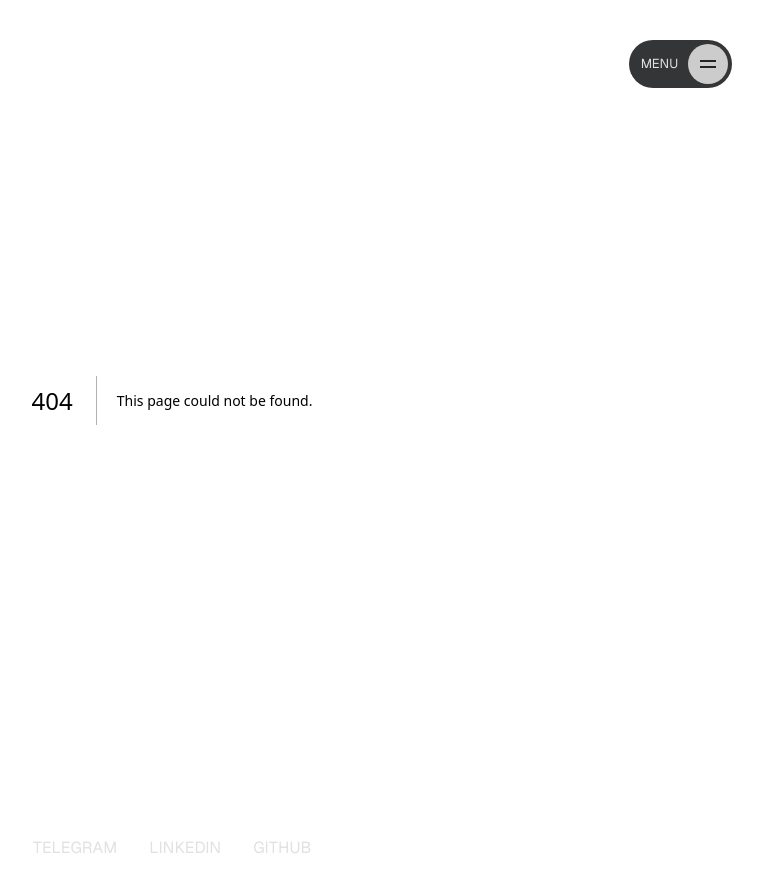
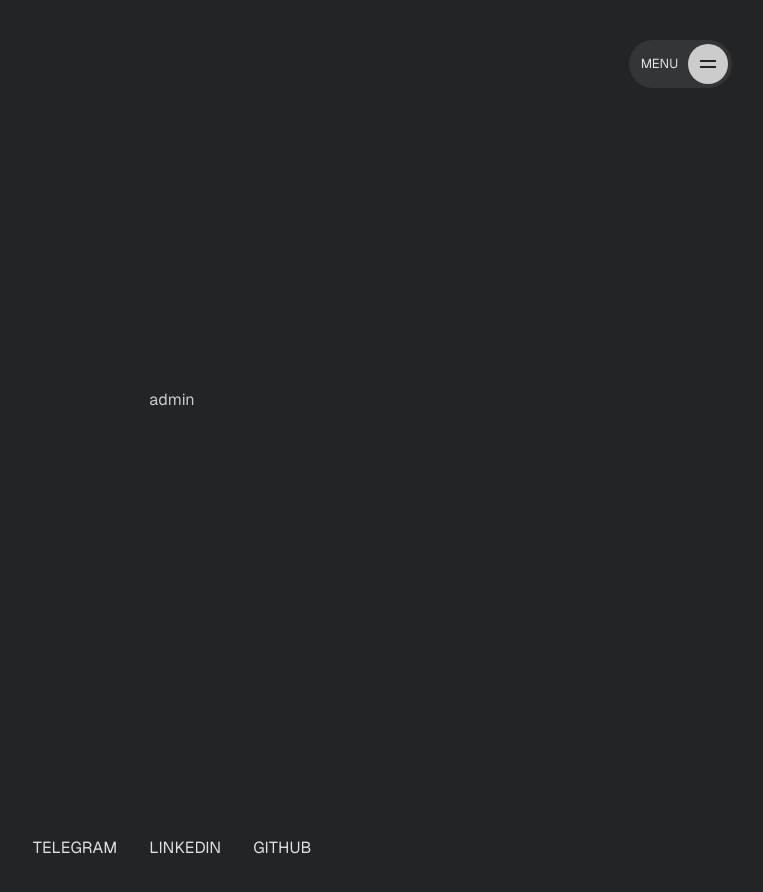
Before and after one commit to Yusuff-Dev/personal-website, a Next.js app: page /admin in a window 1280 px wide. Before the commit this address had no page. Shown: the top 892 px of the page, without its empty margins (468-1231 px from the left). Built offline with nearby package versions, Linux system fonts and the light colour scheme.

Commit message:
delete some utils

```diff
--- a/package.json
+++ b/package.json
@@ -12,7 +12,6 @@
     "@reduxjs/toolkit": "^2.2.7",
     "@studio-freight/lenis": "^1.0.42",
     "@supabase/supabase-js": "^2.45.4",
-    "firebase": "^10.13.1",
     "framer-motion": "^11.3.31",
     "geist": "^1.3.1",
     "gsap": "^3.12.5",
--- a/src/app/Provider.jsx
+++ /dev/null
@@ -1,14 +0,0 @@
-'use client'
-import { useRef } from 'react'
-import { Provider } from 'react-redux'
-import { makeStore } from './store/store'
-
-export default function StoreProvider({ children }) {
-    const storeRef = useRef()
-    if (!storeRef.current) {
-        // Create the store instance the first time this renders
-        storeRef.current = makeStore()
-    }
-
-    return <Provider store={storeRef.current}>{children}</Provider>
-}
--- /dev/null
+++ b/src/app/admin/page.jsx
@@ -0,0 +1,9 @@
+function page() {
+  return (
+    <div className="container h-screen flex items-center justify-center">
+      admin
+    </div>
+  )
+}
+
+export default page
--- a/src/app/store/hooks.js
+++ /dev/null
@@ -1,6 +0,0 @@
-import { useDispatch, useSelector, useStore } from 'react-redux'
-
-// Use throughout your app instead of plain `useDispatch` and `useSelector`
-export const useAppDispatch = useDispatch.withTypes()
-export const useAppSelector = useSelector.withTypes()
-export const useAppStore = useStore.withTypes()
--- a/src/app/store/store.js
+++ /dev/null
@@ -1,7 +0,0 @@
-import { configureStore } from '@reduxjs/toolkit'
-
-export const makeStore = () => {
-  return configureStore({
-    reducer: {},
-  })
-}
--- /dev/null
+++ b/src/components/ui/button.jsx
@@ -0,0 +1,48 @@
+import * as React from "react"
+import { Slot } from "@radix-ui/react-slot"
+import { cva } from "class-variance-authority";
+
+import { cn } from "@/lib/utils"
+
+const buttonVariants = cva(
+  "inline-flex items-center justify-center whitespace-nowrap rounded-md text-sm font-medium transition-colors focus-visible:outline-none focus-visible:ring-1 focus-visible:ring-ring disabled:pointer-events-none disabled:opacity-50",
+  {
+    variants: {
+      variant: {
+        default:
+          "bg-primary text-primary-foreground shadow hover:bg-primary/90",
+        destructive:
+          "bg-destructive text-destructive-foreground shadow-sm hover:bg-destructive/90",
+        outline:
+          "border border-input bg-background shadow-sm hover:bg-accent hover:text-accent-foreground",
+        secondary:
+          "bg-secondary text-secondary-foreground shadow-sm hover:bg-secondary/80",
+        ghost: "hover:bg-accent hover:text-accent-foreground",
+        link: "text-primary underline-offset-4 hover:underline",
+      },
+      size: {
+        default: "h-9 px-4 py-2",
+        sm: "h-8 rounded-md px-3 text-xs",
+        lg: "h-10 rounded-md px-8",
+        icon: "h-9 w-9",
+      },
+    },
+    defaultVariants: {
+      variant: "default",
+      size: "default",
+    },
+  }
+)
+
+const Button = React.forwardRef(({ className, variant, size, asChild = false, ...props }, ref) => {
+  const Comp = asChild ? Slot : "button"
+  return (
+    (<Comp
+      className={cn(buttonVariants({ variant, size, className }))}
+      ref={ref}
+      {...props} />)
+  );
+})
+Button.displayName = "Button"
+
+export { Button, buttonVariants }
--- /dev/null
+++ b/src/components/ui/form.jsx
@@ -0,0 +1,134 @@
+"use client";
+import * as React from "react"
+import { Slot } from "@radix-ui/react-slot"
+import { Controller, FormProvider, useFormContext } from "react-hook-form";
+
+import { cn } from "@/lib/utils"
+import { Label } from "@/components/ui/label"
+
+const Form = FormProvider
+
+const FormFieldContext = React.createContext({})
+
+const FormField = (
+  {
+    ...props
+  }
+) => {
+  return (
+    (<FormFieldContext.Provider value={{ name: props.name }}>
+      <Controller {...props} />
+    </FormFieldContext.Provider>)
+  );
+}
+
+const useFormField = () => {
+  const fieldContext = React.useContext(FormFieldContext)
+  const itemContext = React.useContext(FormItemContext)
+  const { getFieldState, formState } = useFormContext()
+
+  const fieldState = getFieldState(fieldContext.name, formState)
+
+  if (!fieldContext) {
+    throw new Error("useFormField should be used within <FormField>")
+  }
+
+  const { id } = itemContext
+
+  return {
+    id,
+    name: fieldContext.name,
+    formItemId: `${id}-form-item`,
+    formDescriptionId: `${id}-form-item-description`,
+    formMessageId: `${id}-form-item-message`,
+    ...fieldState,
+  }
+}
+
+const FormItemContext = React.createContext({})
+
+const FormItem = React.forwardRef(({ className, ...props }, ref) => {
+  const id = React.useId()
+
+  return (
+    (<FormItemContext.Provider value={{ id }}>
+      <div ref={ref} className={cn("space-y-2", className)} {...props} />
+    </FormItemContext.Provider>)
+  );
+})
+FormItem.displayName = "FormItem"
+
+const FormLabel = React.forwardRef(({ className, ...props }, ref) => {
+  const { error, formItemId } = useFormField()
+
+  return (
+    (<Label
+      ref={ref}
+      className={cn(error && "text-destructive", className)}
+      htmlFor={formItemId}
+      {...props} />)
+  );
+})
+FormLabel.displayName = "FormLabel"
+
+const FormControl = React.forwardRef(({ ...props }, ref) => {
+  const { error, formItemId, formDescriptionId, formMessageId } = useFormField()
+
+  return (
+    (<Slot
+      ref={ref}
+      id={formItemId}
+      aria-describedby={
+        !error
+          ? `${formDescriptionId}`
+          : `${formDescriptionId} ${formMessageId}`
+      }
+      aria-invalid={!!error}
+      {...props} />)
+  );
+})
+FormControl.displayName = "FormControl"
+
+const FormDescription = React.forwardRef(({ className, ...props }, ref) => {
+  const { formDescriptionId } = useFormField()
+
+  return (
+    (<p
+      ref={ref}
+      id={formDescriptionId}
+      className={cn("text-[0.8rem] text-muted-foreground", className)}
+      {...props} />)
+  );
+})
+FormDescription.displayName = "FormDescription"
+
+const FormMessage = React.forwardRef(({ className, children, ...props }, ref) => {
+  const { error, formMessageId } = useFormField()
+  const body = error ? String(error?.message) : children
+
+  if (!body) {
+    return null
+  }
+
+  return (
+    (<p
+      ref={ref}
+      id={formMessageId}
+      className={cn("text-[0.8rem] font-medium text-destructive", className)}
+      {...props}>
+      {body}
+    </p>)
+  );
+})
+FormMessage.displayName = "FormMessage"
+
+export {
+  useFormField,
+  Form,
+  FormItem,
+  FormLabel,
+  FormControl,
+  FormDescription,
+  FormMessage,
+  FormField,
+}
--- /dev/null
+++ b/src/components/ui/input.jsx
@@ -0,0 +1,19 @@
+import * as React from "react"
+
+import { cn } from "@/lib/utils"
+
+const Input = React.forwardRef(({ className, type, ...props }, ref) => {
+  return (
+    (<input
+      type={type}
+      className={cn(
+        "flex h-9 w-full rounded-md border border-input bg-transparent px-3 py-1 text-sm shadow-sm transition-colors file:border-0 file:bg-transparent file:text-sm file:font-medium placeholder:text-muted-foreground focus-visible:outline-none focus-visible:ring-1 focus-visible:ring-ring disabled:cursor-not-allowed disabled:opacity-50",
+        className
+      )}
+      ref={ref}
+      {...props} />)
+  );
+})
+Input.displayName = "Input"
+
+export { Input }
--- /dev/null
+++ b/src/components/ui/label.jsx
@@ -0,0 +1,18 @@
+"use client"
+
+import * as React from "react"
+import * as LabelPrimitive from "@radix-ui/react-label"
+import { cva } from "class-variance-authority";
+
+import { cn } from "@/lib/utils"
+
+const labelVariants = cva(
+  "text-sm font-medium leading-none peer-disabled:cursor-not-allowed peer-disabled:opacity-70"
+)
+
+const Label = React.forwardRef(({ className, ...props }, ref) => (
+  <LabelPrimitive.Root ref={ref} className={cn(labelVariants(), className)} {...props} />
+))
+Label.displayName = LabelPrimitive.Root.displayName
+
+export { Label }
--- /dev/null
+++ b/src/lib/utils.js
@@ -0,0 +1,6 @@
+import { clsx } from "clsx";
+import { twMerge } from "tailwind-merge"
+
+export function cn(...inputs) {
+  return twMerge(clsx(inputs));
+}
--- a/tailwind.config.js
+++ b/tailwind.config.js
@@ -14,22 +14,21 @@
         xl: "5rem",
         "2xl": "6rem",
       },
-      center: true,
+      center: "true",
     },
     extend: {
       colors: {
-        'bg-black': '#232426',
-        'grey': "#ccc",
-        'dark-grey': "#343537",
-        'dark-smoke': "#CCCCCC",
-        'white-smoke': "#E1E1E1",
-        'card-bg': '#404142',
-        'alternate': '#6b6e6f',
+        "bg-black": "#232426",
+        grey: "#ccc",
+        "dark-grey": "#343537",
+        "dark-smoke": "#CCCCCC",
+        "white-smoke": "#E1E1E1",
+        "card-bg": "#404142",
+        alternate: "#6b6e6f",
       },
-
       fontFamily: {
-        'humane': ['humane', 'sans-serif'],
-        'geist': ['geist', 'sans-serif']
+        humane: ["humane", "sans-serif"],
+        geist: ["geist", "sans-serif"],
       },
     },
   },
```
Also changed, not shown: 1 other file (tests, documents, lock files or other folders).
